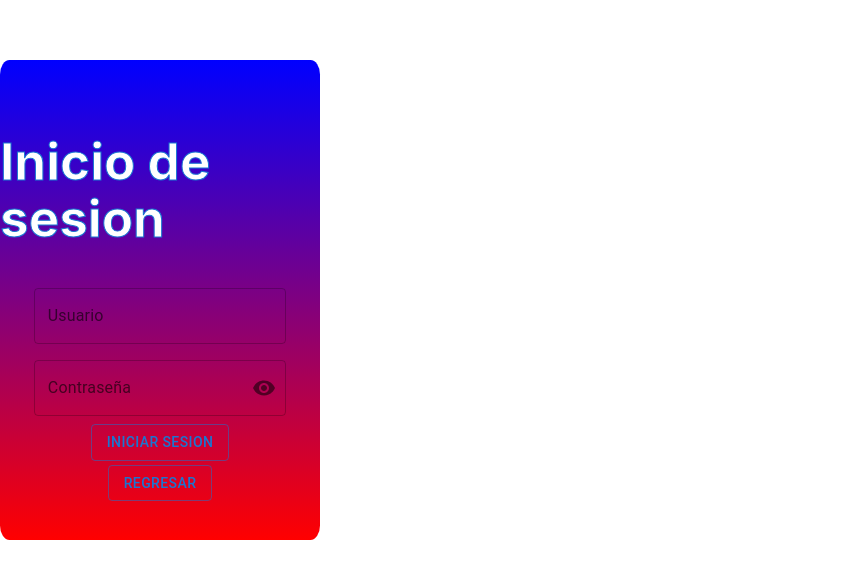
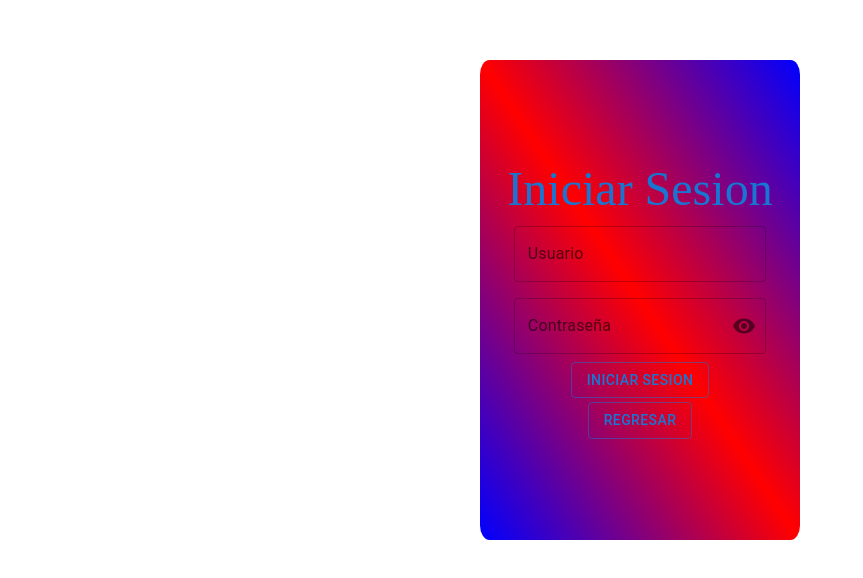
Before and after one commit to Dimitri-Lagares/Dimitri-Lagares.github.io, a React (Vite) app: page /#/login in a window 1280 px wide. Shown: the part 116-694 px from the top of the page, without its empty margins (0-863 px from the left). Built offline with nearby package versions, Linux system fonts and the light colour scheme.

Commit message:
commit 1

```diff
--- a/src/components/login/Login.css
+++ /dev/null
@@ -1,30 +0,0 @@
-#root{
-    display: flex;
-    flex-direction: column;
-    align-items: center;
-    justify-content: center;
-  }
-
-  .card{
-    display: flex;
-    flex-direction: column;
-    align-items: center;
-    justify-content: center;
-  }
-
-  .container{
-    display: flex;
-    flex-direction: column;
-    align-items: center;
-    justify-content: center;
-    margin-top: 10%;
-    height: 30rem;
-    width: 20rem;
-    border-radius: 3%;
-    background-image: linear-gradient(blue, red);
-  }
-
-  .inicio-sesion{
-    -webkit-text-stroke: 1px #1876D2;
-    color: white;
-  }
--- a/src/components/login/Login.jsx
+++ b/src/components/login/Login.jsx
@@ -1,7 +1,6 @@
-import './Login.css'
 import { useState} from 'react'
 import { Visibility, VisibilityOff} from '@mui/icons-material';
-import { IconButton, OutlinedInput, InputLabel, InputAdornment, FormControl, Box, Button, Alert, TextField } from '@mui/material/';
+import { IconButton, OutlinedInput, InputLabel, InputAdornment, FormControl, Box, Button, Alert, TextField, Typography } from '@mui/material/';
 import { useNavigate } from 'react-router-dom';
 import axios from 'axios';
 
@@ -59,14 +58,32 @@ const AlertOneTimeOut = () => {
 
   return (
 
-    <div className='container'>
+    <div style={{
+
+      display: 'flex',
+      flexDirection: 'column',
+      alignItems: 'center',
+      justifyContent: 'center',
+      marginTop: '10%',
+      height: '30rem',
+      width: '20rem',
+      borderRadius: '3%',
+      backgroundImage: 'linear-gradient(to top right, blue, red, blue)'
+
+    }}>
 
     {alertOne &&  <Alert severity="warning">debes de llenar los campos</Alert>}
     {alertTwo &&  <Alert severity="error">Usuario o Contraseña incorrectos</Alert>}
 
-    <h1 className='inicio-sesion'>Inicio de sesion</h1>
+    <Typography variant='h3' sx={{fontFamily: 'Clarendon Blk BT', color: '#1876D2', textAlign: 'center'}}>Iniciar Sesion</Typography>
     <Box sx={{ minWidth: 275 }}>
-    <div className='card'>
+    <div style={{
+        display: 'flex',
+        flexDirection: 'column',
+        alignItems: 'center',
+        justifyContent: 'center',
+    }}
+    >
 
     <TextField
       color='primary'
--- a/src/index.css
+++ b/src/index.css
@@ -27,6 +27,7 @@ body {
   margin: 0;
   display: flex;
   place-items: center;
+  justify-content: center;
   min-width: 320px;
   min-height: 100vh;
 }
```
Also changed, not shown: 1 other file (tests, documents, lock files or other folders).
